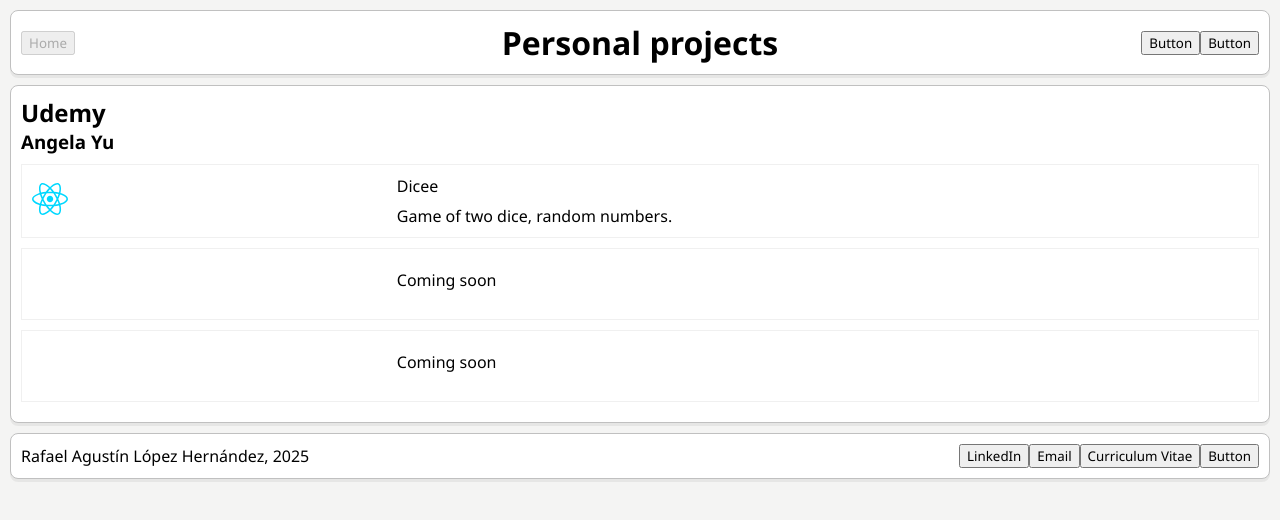
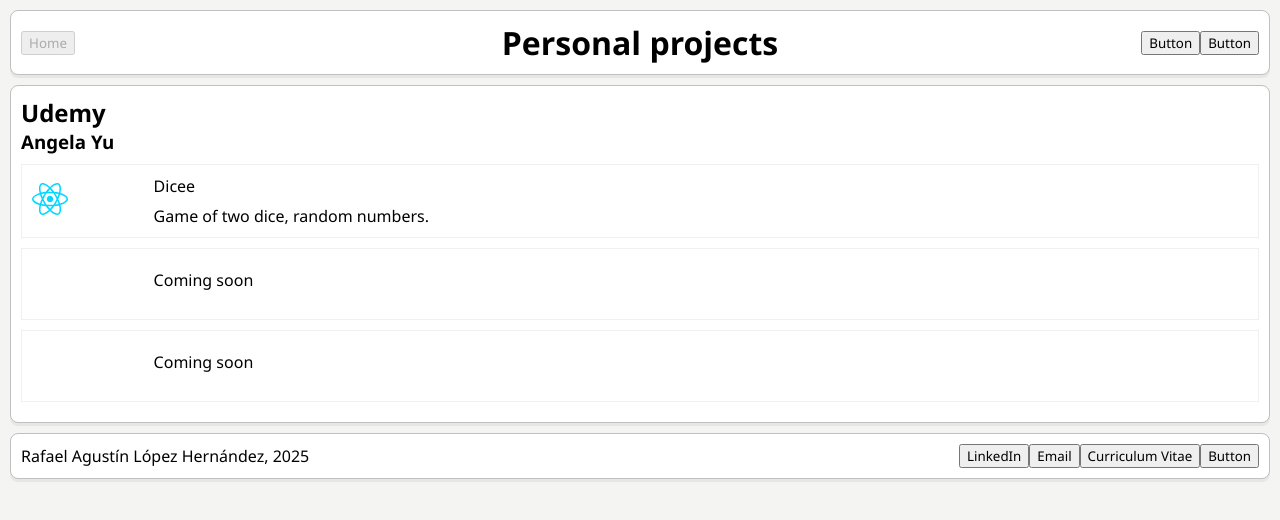
Before and after one commit to donrafiki25/webPage_project, a React (Vite) app: page / in a window 1280 px wide. Shown: the top 520 px of the page. Built offline with nearby package versions, Linux system fonts and the light colour scheme.

Commit message:
Added Dicee file, and modified styles

```diff
--- a/src/App.tsx
+++ b/src/App.tsx
@@ -1,10 +1,9 @@
 import './General.css'
 import './App.css'
-import './UI/Card.css'
 
 import ReactIcon from "./assets/react.svg"
 
-import Card from './UI/Card'
+import Card from './Controls/Card'
 
 function App() {
 
--- a/src/UI/Card.tsx
+++ b/src/Controls/Card.tsx
@@ -1,3 +1,5 @@
+import '../UI/Card.css'
+
 interface CardProps{
     snapshot?: string|null,
     projectName: string,
--- a/src/General.css
+++ b/src/General.css
@@ -12,7 +12,7 @@
     display: grid;
     grid-template-rows: minmax(50px, 8vh) 1vh minmax(50px, 8vh);
 
-    min-height: 100vh;
+    /* min-height: 100vh; */
 }
 
 #topbar, #footer, #content {
@@ -46,9 +46,9 @@
     align-self: center;
 }
 
-#content {
-    flex-grow: 1;
-}
+/* #content {
+    min-height: 60vh;
+} */
 
 #footer {
     grid-template-columns: 50% 50%;
--- a/src/UI/Card.css
+++ b/src/UI/Card.css
@@ -1,6 +1,6 @@
 #card {
     display: grid;
-    grid-template-columns: 30% auto;
+    grid-template-columns: 10% auto;
 
     border: 1px var(--shadowColor) solid;
 
```
Also changed, not shown: src/Pages/Dicee.tsx (added, +10 -0 lines).
